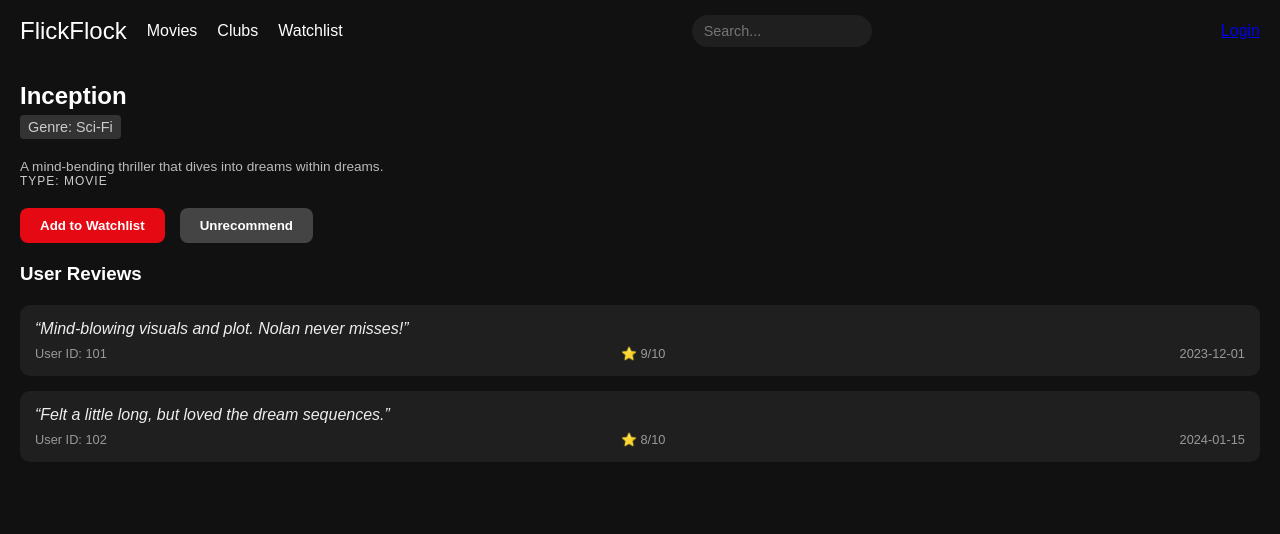
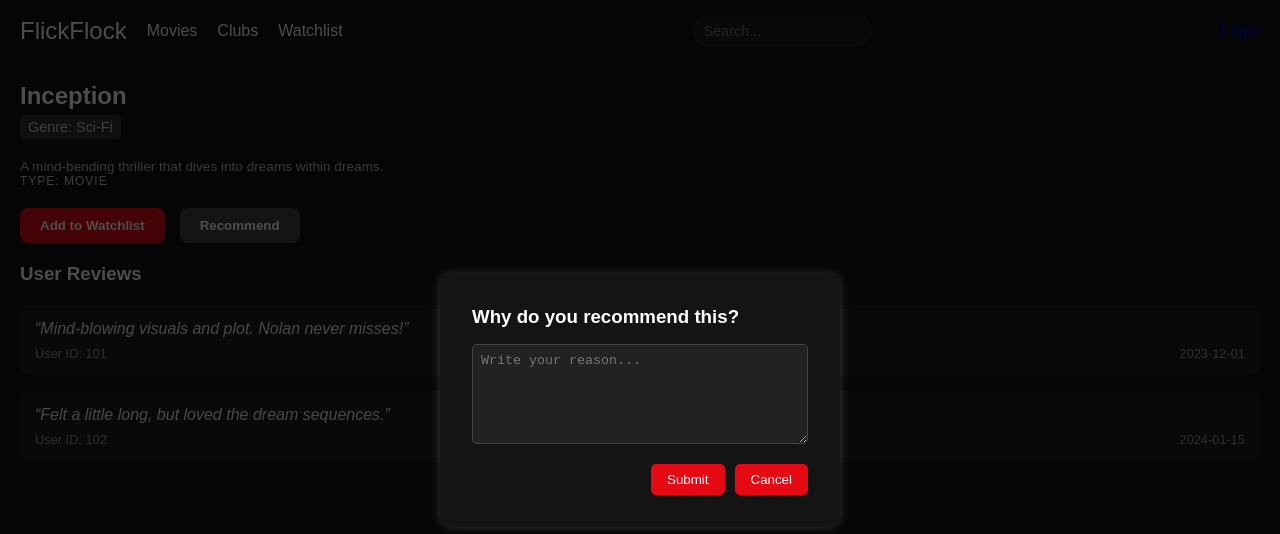
Before and after one commit to katanujoy/Flick_Flock, a React (Vite) app in the folder flick-flock/: page /movie/1 in a window 1280 px wide. Both pictures are taken after a click on the button "Recommend". Shown: the top 534 px of the page. Built offline with nearby package versions, Linux system fonts and the light colour scheme.

Commit message:
added a recommend modal

```diff
--- /dev/null
+++ b/flick-flock/src/components/RecommendModal.jsx
@@ -0,0 +1,31 @@
+import { useState } from "react";
+import "../styles/RecommendModal.css";
+
+function RecommendModal({ onClose, onSubmit }) {
+  const [text, setText] = useState("");
+
+  const handleSubmit = () => {
+    onSubmit(text);
+    setText("");
+    onClose();
+  };
+
+  return (
+    <div className="modal-backdrop">
+      <div className="recommend-modal">
+        <h3>Why do you recommend this?</h3>
+        <textarea
+          value={text}
+          onChange={(e) => setText(e.target.value)}
+          placeholder="Write your reason..."
+        />
+        <div className="modal-buttons">
+          <button onClick={handleSubmit}>Submit</button>
+          <button className="cancel-btn" onClick={onClose}>Cancel</button>
+        </div>
+      </div>
+    </div>
+  );
+}
+
+export default RecommendModal;
--- a/flick-flock/src/pages/MovieDetailsPage.jsx
+++ b/flick-flock/src/pages/MovieDetailsPage.jsx
@@ -2,6 +2,7 @@ import { useParams } from "react-router-dom";
 import { mockMovies } from "../mock/movies";
 import { mockPosts } from "../mock/posts";
 import ReviewCard from "../components/ReviewCard";
+import RecommendModal from "../components/RecommendModal";
 import "../styles/Movies.css";
 import { useState } from "react";
 
@@ -12,6 +13,13 @@ function MovieDetailsPage() {
 
   const [watchlisted, setWatchlisted] = useState(false);
   const [recommended, setRecommended] = useState(false);
+  const [showModal, setShowModal] = useState(false);
+
+  const handleRecommendationSubmit = (reason) => {
+    console.log(`Recommendation reason: ${reason}`);
+    setRecommended(true);
+    // You could also send this to the backend later
+  };
 
   if (!movie) return <p className="error">Movie not found.</p>;
 
@@ -32,11 +40,18 @@ function MovieDetailsPage() {
 
         <button
           className="recommend-btn"
-          onClick={() => setRecommended(!recommended)}
+          onClick={() => setShowModal(true)}
         >
-          {recommended ? "Unrecommend" : "Recommend"}
+          {recommended ? "Recommended!" : "Recommend"}
         </button>
       </div>
+
+      {showModal && (
+        <RecommendModal
+          onClose={() => setShowModal(false)}
+          onSubmit={handleRecommendationSubmit}
+        />
+      )}
 
       <h3>User Reviews</h3>
       {reviews.length > 0 ? (
--- /dev/null
+++ b/flick-flock/src/styles/RecommendModal.css
@@ -0,0 +1,53 @@
+.modal-backdrop {
+  position: fixed;
+  top: 0;
+  left: 0;
+  width: 100%;
+  height: 100%;
+  background-color: rgba(0, 0, 0, 0.7);
+  display: flex;
+  justify-content: center;
+  align-items: center;
+  z-index: 1000;
+}
+
+.recommend-modal {
+  background-color: #141414;
+  color: white;
+  padding: 2rem;
+  border-radius: 10px;
+  width: 400px;
+  max-width: 90%;
+  box-shadow: 0 0 10px rgba(255, 255, 255, 0.2);
+}
+
+.recommend-modal textarea {
+  width: 100%;
+  height: 100px;
+  margin-top: 1rem;
+  padding: 0.5rem;
+  background-color: #222;
+  color: white;
+  border: 1px solid #444;
+  border-radius: 5px;
+}
+
+.modal-buttons {
+  display: flex;
+  justify-content: flex-end;
+  margin-top: 1rem;
+  gap: 10px;
+}
+
+.modal-buttons button {
+  padding: 0.5rem 1rem;
+  background-color: #e50914;
+  color: white;
+  border: none;
+  border-radius: 5px;
+  cursor: pointer;
+}
+
+.cancel-btn {
+  background-color: #555;
+}
```
Also changed, not shown: flick-flock/src/App.jsx (line endings or trailing spaces), 1 other file (tests, documents, lock files or other folders).
